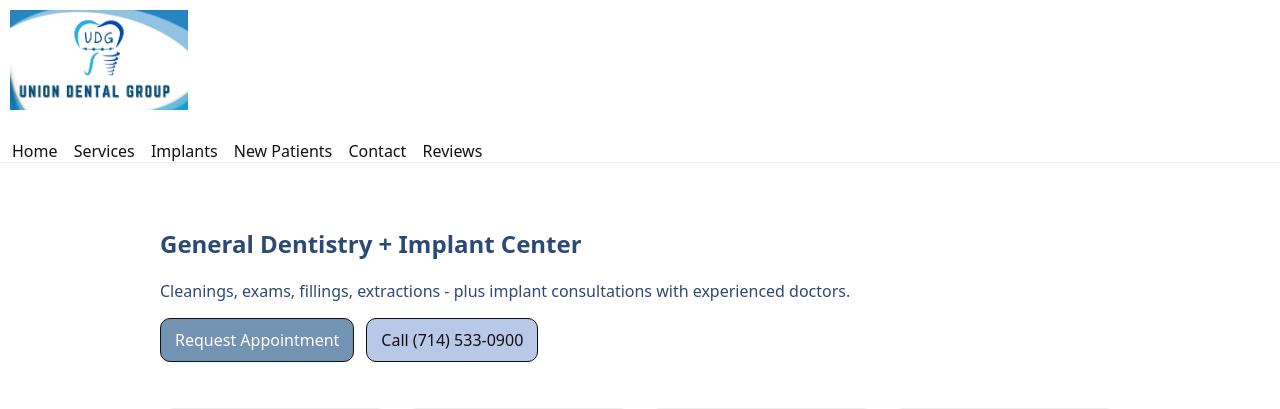
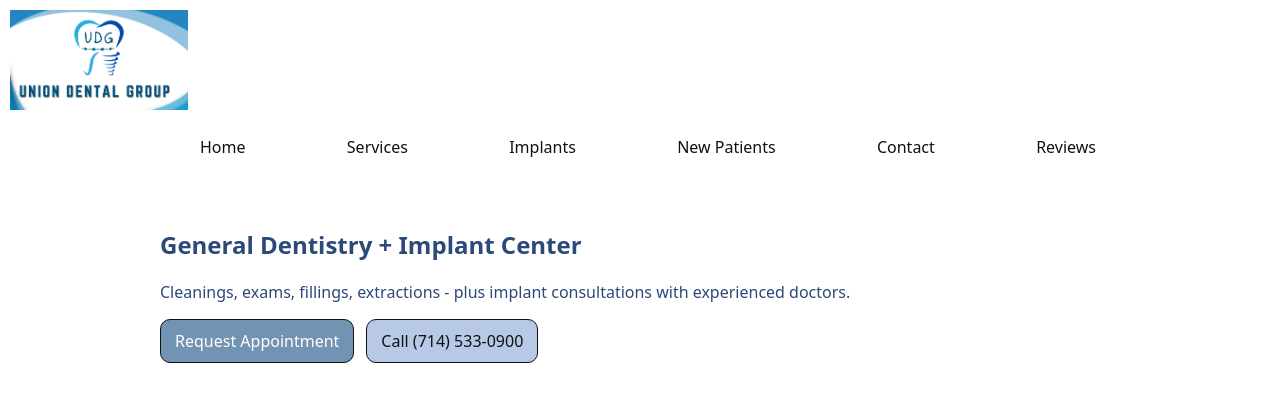
Before and after one commit to gemmatruong/dental_web, a Flask app: page / in a window 1280 px wide. Shown: the top 409 px of the page. Run offline with Flask 3, Linux system fonts and the light colour scheme.

Commit message:
feat: adjust the navigators

```diff
--- a/static/styles.css
+++ b/static/styles.css
@@ -9,31 +9,59 @@
     padding: 16px;
 }
 .nav {
-    border-bottom: 1px solid #eee;
     background: #fff;
     position: sticky;
-    top: 0;
+
 }
 .nav-inner {
     display: flex;
     align-items: center;
     justify-content: space-between;
+    width: 70%;
     gap: 16px;
+    margin-left: 200px;
 }
-.logo {font-weight: 700; }
+nav a {
+    /* margin-left: 12px;
+    text-decoration: none;
+    color: #111;  */
+    position: relative;
+    text-decoration: none;
+    color: #111;
+    font-weight: 500;
+    padding: 6px 0;
+}
+
+nav a::after {
+    content: "";
+    position: absolute;
+    left: 50%;
+    bottom: -6px;
+
+    width: 0;
+    height: 3px;
+
+    background: linear-gradient(90deg, #0a2d68, #3b82f6);
+    border-radius: 999px;
+
+    transform: translateX(-50%);
+    transition: width 0.3s ease;
+}
+
+nav a:hover::after,
+nav a.active::after {
+    width: 100%;
+}
+
 .logo-img {
     height: 100px;
     width: auto;
     display: block;
-    margin-block: 30px;
+    margin-block: 20px;
     margin-block-start: 10px;
     margin-left: 10px;
 }
-nav a {
-    margin-left: 12px;
-    text-decoration: none;
-    color: #111;
-}
+
 .hero {
     padding: 28px 0;
     color: #2d4977
--- a/templates/base.html
+++ b/templates/base.html
@@ -20,12 +20,15 @@
         </a>
 
         <nav>
+            <div class="nav-inner">
                 <a href="{{ url_for('home') }}">Home</a>
                 <a href="{{ url_for('services') }}">Services</a>
                 <a href="{{ url_for('implants') }}">Implants</a>
                 <a href="{{ url_for('new_patients') }}">New Patients</a>
                 <a href="{{ url_for('contact_get') }}">Contact</a>
                 <a href="{{ url_for('reviews_page') }}">Reviews</a>
+            </div>
+
         </nav>
     </header>
 
```
Lines whose indentation alone changed are shown as unchanged.
